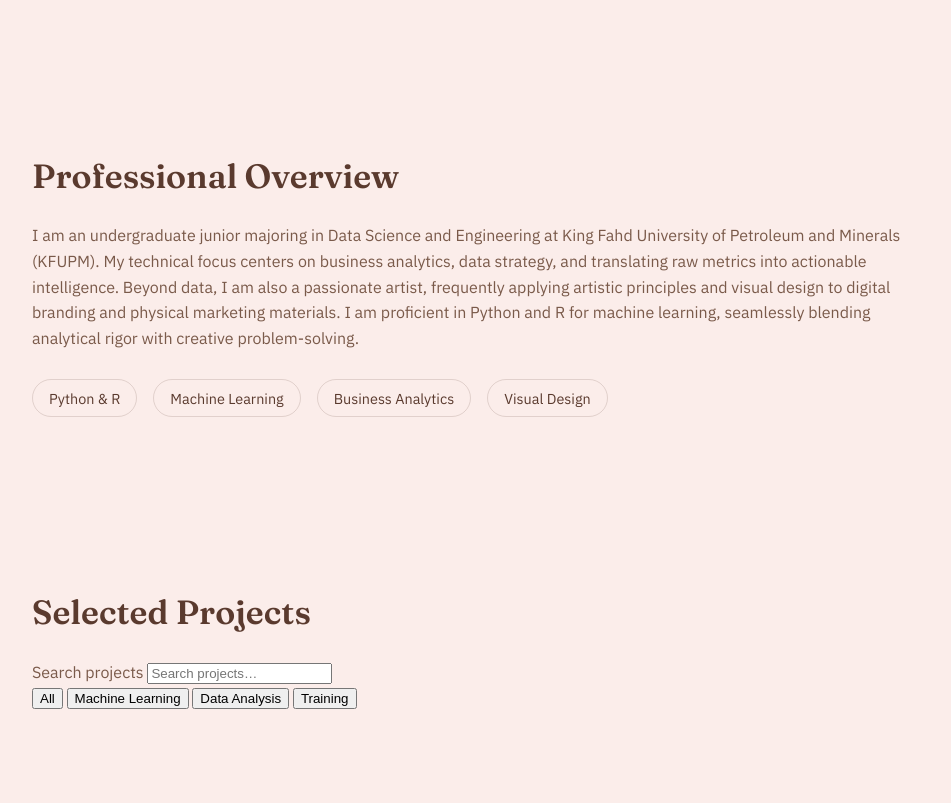
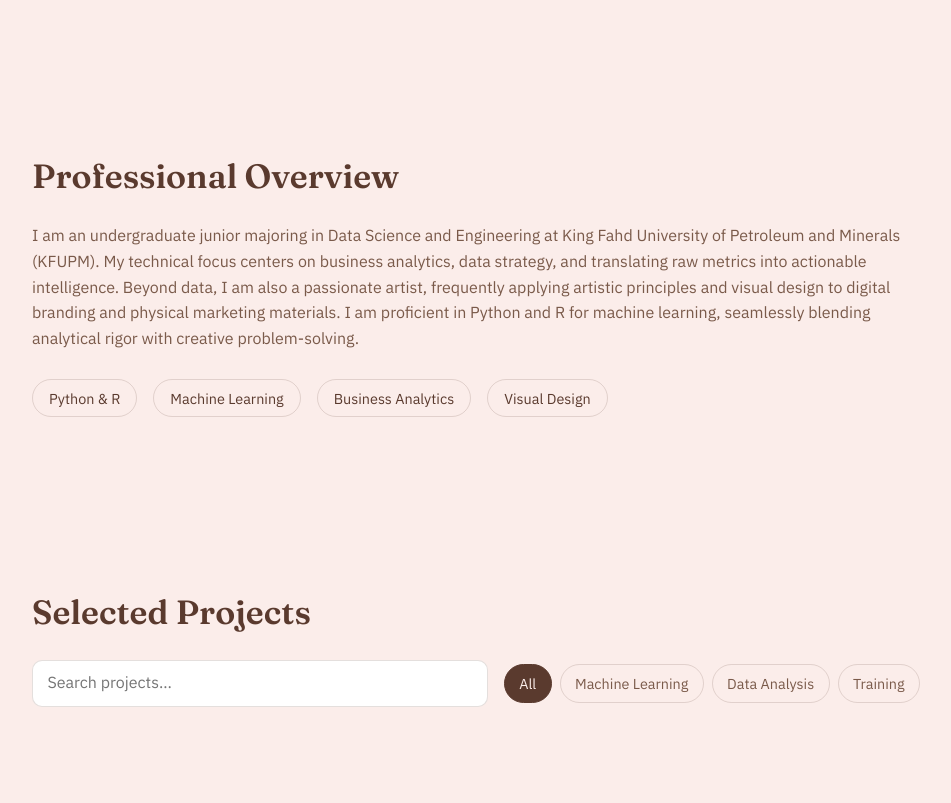
Before and after one commit to salfaioumi-maker/202341870-SanaGhassan-assignment2, a plain HTML site: page index.html in a window 1280 px wide. Shown: the part 549-1352 px from the top of the page, without its empty margins (164-1115 px from the left). Drawn offline with Linux system fonts and the light colour scheme.

Commit message:
Add project filter and search functionality to the projects section

```diff
--- a/css/styles.css
+++ b/css/styles.css
@@ -489,3 +489,94 @@
   */
   .nav__links { gap: var(--space-4); }
 }
+
+
+/* ---------- Project filter + search ---------- */
+.project-controls {
+  display: flex;
+  flex-wrap: wrap;
+  gap: var(--space-2);
+  align-items: center;
+  margin-bottom: var(--space-2);
+}
+
+.project-search {
+  flex: 1 1 220px;
+  padding: 0.6rem 0.9rem;
+  border: 1px solid var(--color-border);
+  border-radius: var(--radius);
+  background: var(--color-surface);
+  color: var(--color-ink);
+  font: inherit;
+}
+
+.project-search:focus {
+  outline: 2px solid var(--color-teal);
+  outline-offset: 2px;
+}
+
+.filter-buttons {
+  display: flex;
+  flex-wrap: wrap;
+  gap: var(--space-1);
+}
+
+.filter-btn {
+  padding: 0.45rem 0.9rem;
+  border: 1px solid var(--color-border);
+  border-radius: 999px;
+  background: transparent;
+  color: var(--color-ink-soft);
+  font: inherit;
+  font-size: 0.9rem;
+  cursor: pointer;
+  transition: background 0.2s ease, color 0.2s ease, transform 0.2s ease;
+}
+
+.filter-btn:hover { transform: translateY(-2px); border-color: var(--color-teal); }
+
+.filter-btn.is-active {
+  background: var(--color-ink);
+  color: var(--color-bg);
+  border-color: var(--color-ink);
+}
+
+.project-count {
+  font-size: 0.85rem;
+  margin: 0 0 var(--space-2);
+}
+
+/* Cards fade + shrink out when hidden, fade back in when shown */
+.project-card {
+  transition: opacity 0.3s ease, transform 0.3s ease;
+}
+
+.project-card.is-hidden {
+  display: none;
+}
+
+.project-card.is-entering {
+  animation: cardIn 0.35s ease both;
+}
+
+@keyframes cardIn {
+  from { opacity: 0; transform: translateY(12px) scale(0.98); }
+  to   { opacity: 1; transform: none; }
+}
+
+.no-results {
+  text-align: center;
+  padding: var(--space-3);
+  border: 1px dashed var(--color-border);
+  border-radius: var(--radius);
+  animation: cardIn 0.35s ease both;
+}
+
+.visually-hidden {
+  position: absolute;
+  width: 1px;
+  height: 1px;
+  overflow: hidden;
+  clip: rect(0 0 0 0);
+  white-space: nowrap;
+}
```
